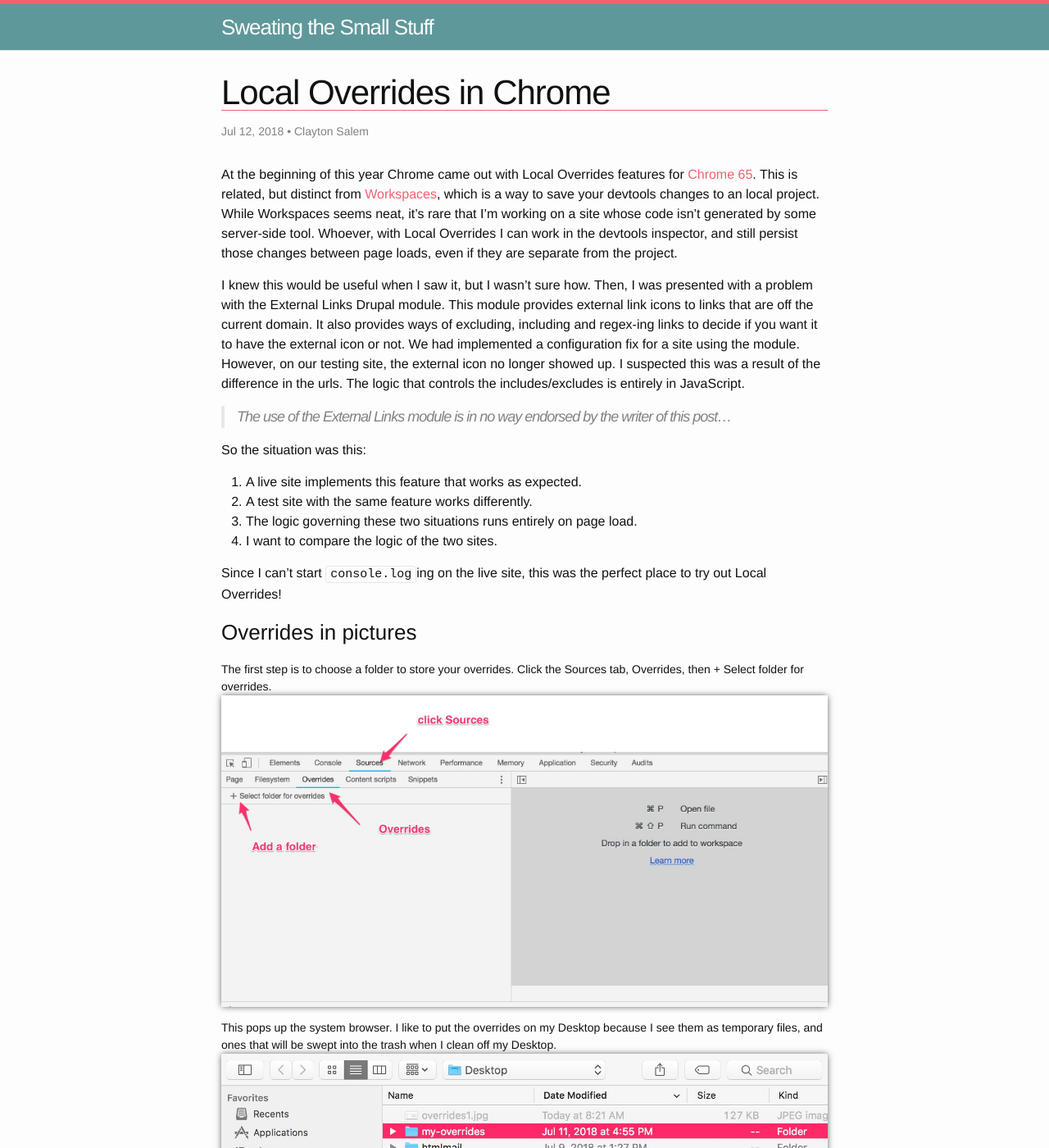
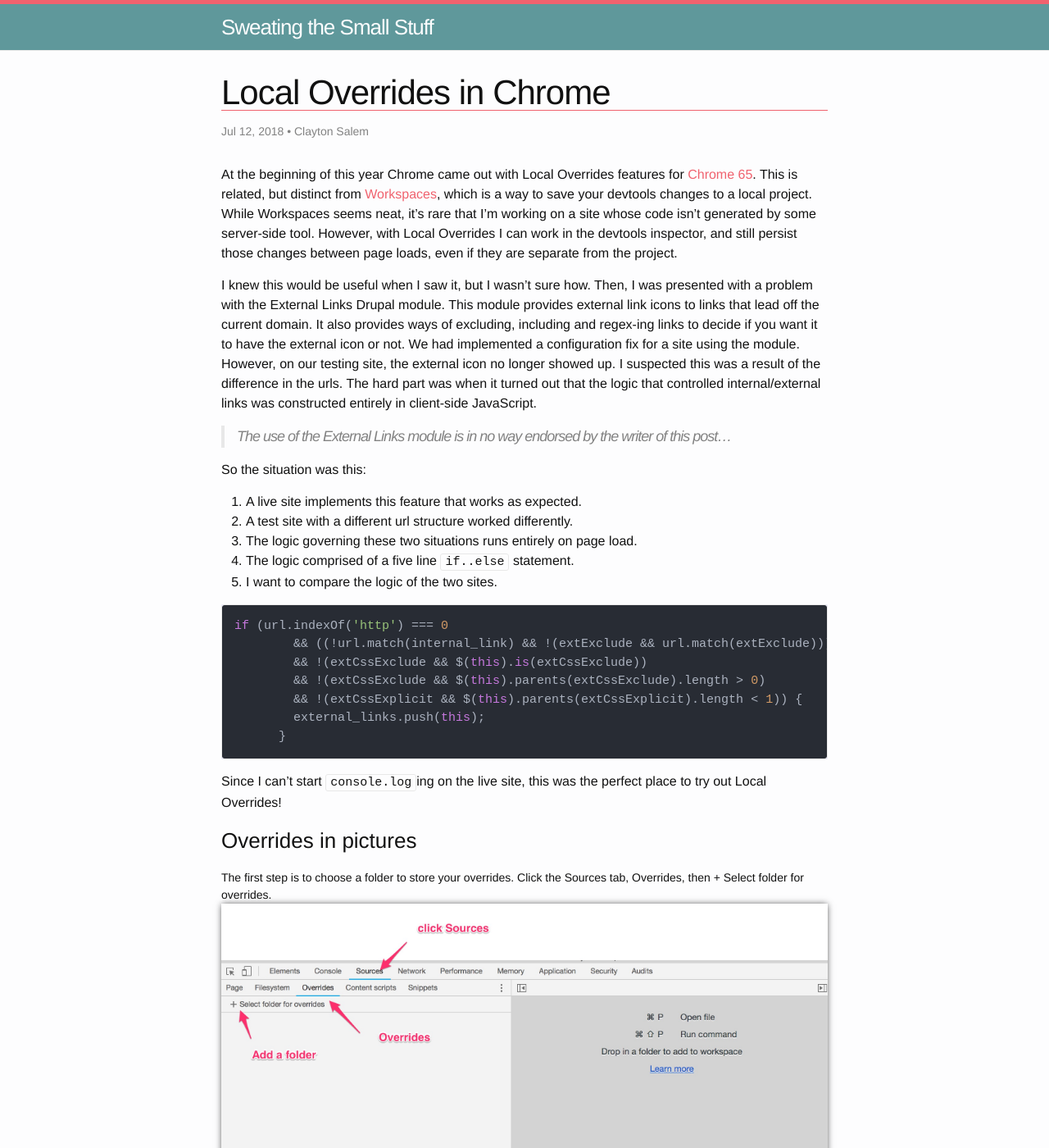
Before and after one commit to claytron5000/myblog, a Jekyll site: the page built from _posts/2018-07-12-chrome-local-overrides.md, in a window 1280 px wide and 1400 px high. Shown: the whole window at 82% size. Built offline with Jekyll 4.4.1, drawn with Linux system fonts in a browser that asks for light colours; nearby versions of some CDN libraries; some of the changed text lies outside the part shown.

Commit message:
edit post

````diff
--- a/_posts/2018-07-12-chrome-local-overrides.md
+++ b/_posts/2018-07-12-chrome-local-overrides.md
@@ -7,18 +7,29 @@
 categories:
   - Technology
 ---
-At the beginning of this year Chrome came out with Local Overrides features for [Chrome 65](https://developers.google.com/web/updates/2018/01/devtools). This is related, but distinct from [Workspaces](https://developers.google.com/web/tools/chrome-devtools/workspaces/), which is a way to save your devtools changes to an local project. While Workspaces seems neat, it's rare that I'm working on a site whose code isn't generated by some server-side tool. Whoever, with Local Overrides I can work in the devtools inspector, and still persist those changes between page loads, even if they are separate from the project.
+At the beginning of this year Chrome came out with Local Overrides features for [Chrome 65](https://developers.google.com/web/updates/2018/01/devtools). This is related, but distinct from [Workspaces](https://developers.google.com/web/tools/chrome-devtools/workspaces/), which is a way to save your devtools changes to a local project. While Workspaces seems neat, it's rare that I'm working on a site whose code isn't generated by some server-side tool. However, with Local Overrides I can work in the devtools inspector, and still persist those changes between page loads, even if they are separate from the project.
 
-I knew this would be useful when I saw it, but I wasn't sure how. Then, I was presented with a problem with the External Links Drupal module. This module provides external link icons to links that are off the current domain. It also provides ways of excluding, including and regex-ing links to decide if you want it to have the external icon or not. We had implemented a configuration fix for a site using the module. However, on our testing site, the external icon no longer showed up. I suspected this was a result of the difference in the urls. The logic that controls the includes/excludes is entirely in JavaScript.
+I knew this would be useful when I saw it, but I wasn't sure how. Then, I was presented with a problem with the External Links Drupal module. This module provides external link icons to links that lead off the current domain. It also provides ways of excluding, including and regex-ing links to decide if you want it to have the external icon or not. We had implemented a configuration fix for a site using the module. However, on our testing site, the external icon no longer showed up. I suspected this was a result of the difference in the urls. The hard part was when it turned out that the logic that controlled internal/external links was constructed entirely in client-side JavaScript.
 
 > The use of the External Links module is in no way endorsed by the writer of this post...
 
 So the situation was this:
 
 1. A live site implements this feature that works as expected.
-1. A test site with the same feature works differently.
+1. A test site with a different url structure worked differently.
 1. The logic governing these two situations runs entirely on page load.
+1. The logic comprised of a five line `if..else` statement.
 1. I want to compare the logic of the two sites.
+
+```
+if (url.indexOf('http') === 0
+        && ((!url.match(internal_link) && !(extExclude && url.match(extExclude))) || (extInclude && url.match(extInclude)))
+        && !(extCssExclude && $(this).is(extCssExclude))
+        && !(extCssExclude && $(this).parents(extCssExclude).length > 0)
+        && !(extCssExplicit && $(this).parents(extCssExplicit).length < 1)) {
+        external_links.push(this);
+      }
+```
 
 Since I can't start `console.log`ing on the live site, this was the perfect place to try out Local Overrides!
 
@@ -47,6 +58,8 @@
 
 This is pretty cool. It gave me the tools I needed to compare complicated multi-line switch statements on two sites, without modifying production code, or any server code.
 
-The danger, which you might be anticipating, is that I forget that this is turned on, and load a page and get unexpected behavior. This could also be leveraged to add custom behavior to certain sites.
+
+The danger, which you might be anticipating, is that it's easy to forget that this is turned on, and load the page with unexpected behavior. That said, this could also be leveraged to add personalized behavior to certain sites.
+
 
 Overall, this is a pretty cool tool and one I'm sure to use in the future.
````
